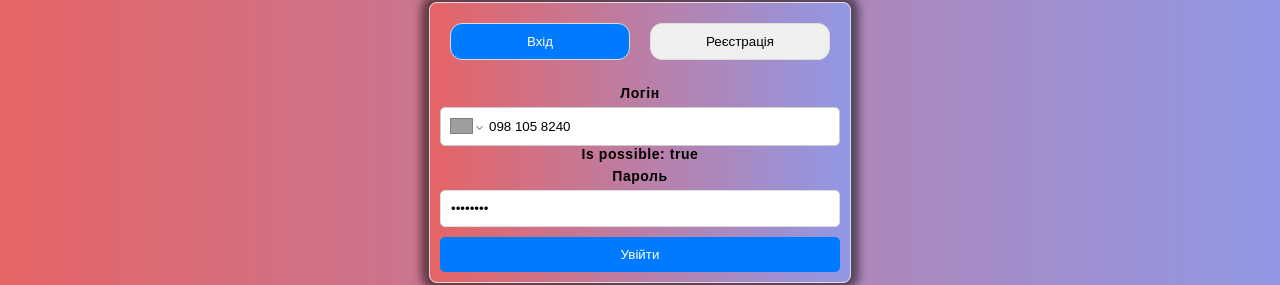
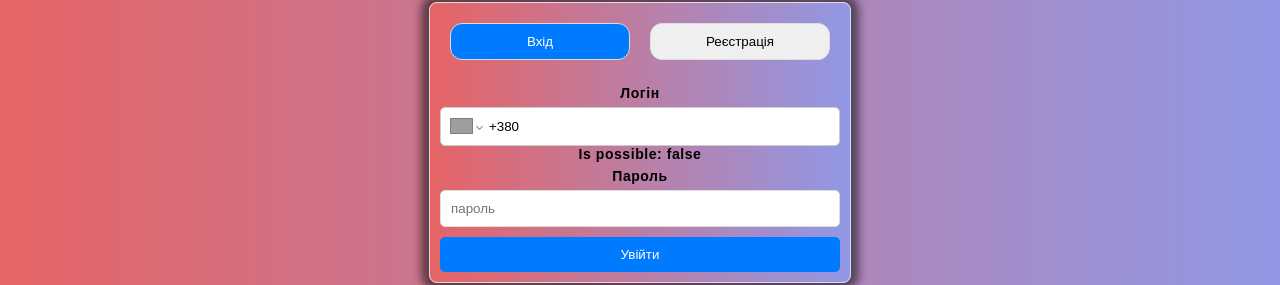
Before and after one commit to AlexNumo/ars-fit-studio, a React (Create React App) app: page /login in a window 1280 px wide. Shown: the part 98-383 px from the top of the page. Built offline with nearby package versions, Linux system fonts and the light colour scheme; grey boxes are pictures that could not be loaded; some icons are missing; a web font is replaced by a local one.

Commit message:
Add new routes 2

```diff
--- a/src/Components/Login/Login.jsx
+++ b/src/Components/Login/Login.jsx
@@ -29,8 +29,8 @@ const Login = ({ onLogin }) => {
   const [showPassword, setShowPassword] = useState(false);
   const [name, setName] = useState('');
   const [birthday, setBirthday] = useState('');
-  const [email, setEmail] = useState("+380981058240");
-  const [password, setPassword] = useState("74Omevet");
+  const [email, setEmail] = useState("");
+  const [password, setPassword] = useState("");
   const dispatch = useDispatch();
   // const user = useSelector((state) => state.user);
   const navigate = useNavigate ();
```
